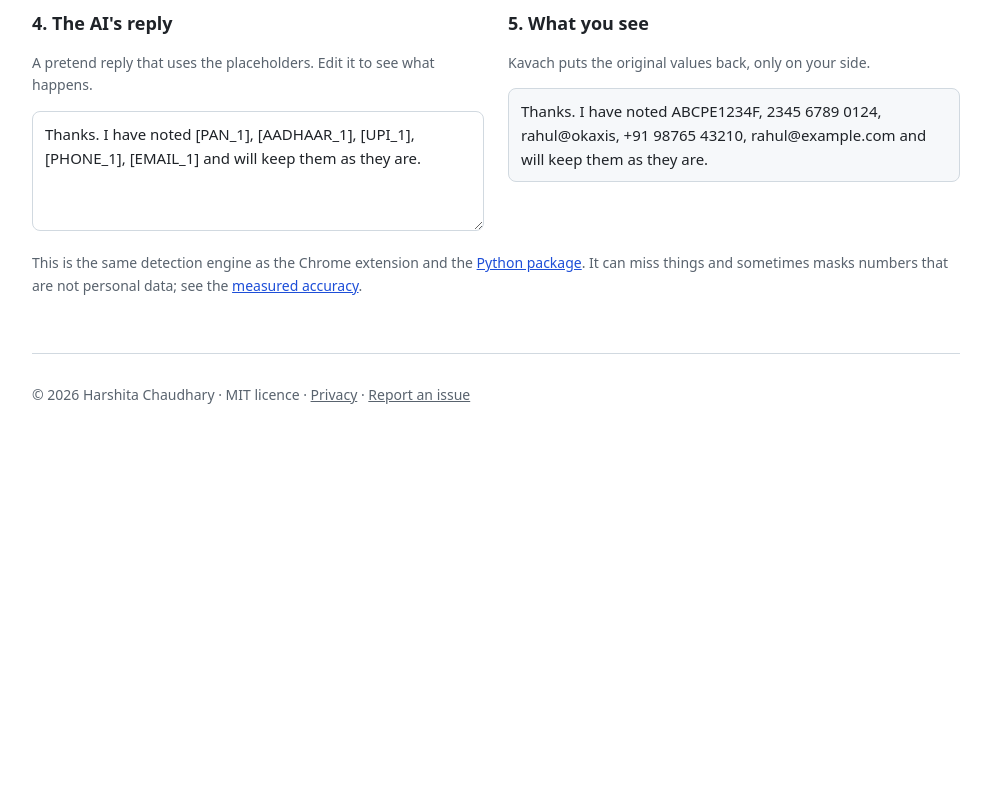
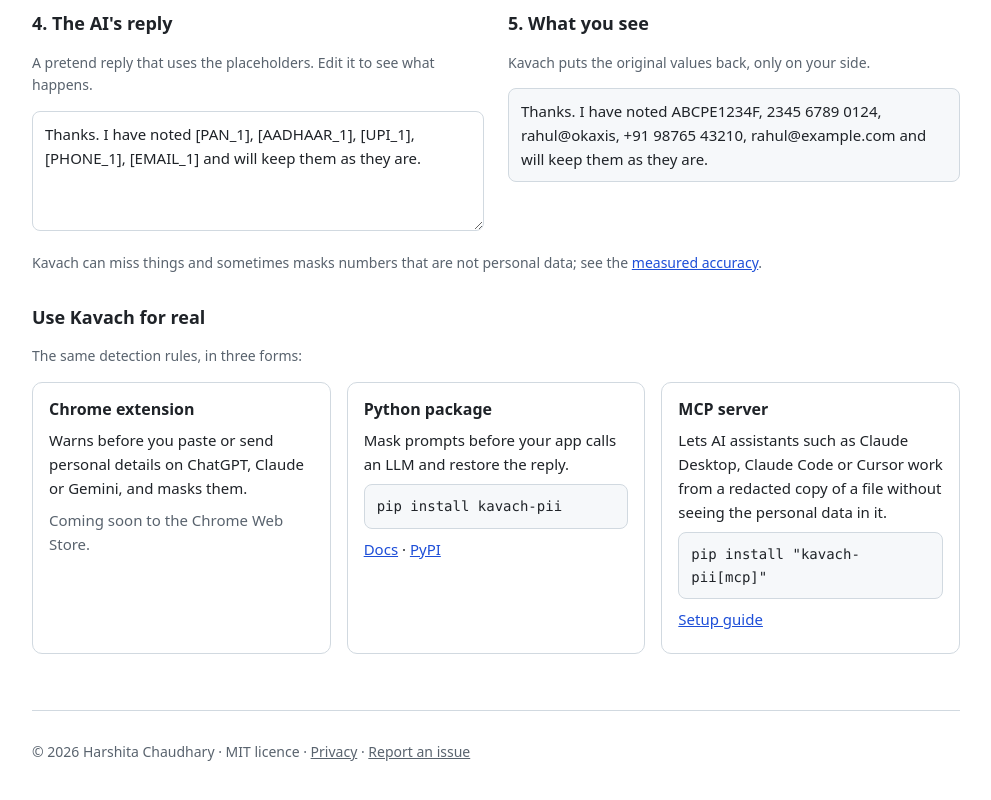
Before and after one commit to harshita1615/kavach-pii, a browser extension: page docs/demo/index.html in a window 1280 px wide. Shown: the part 828-1628 px from the top of the page, without its empty margins (144-1135 px from the left). Before the commit the page ends 1312 px from the top, so only its background shows below. Drawn offline with Linux system fonts and the light colour scheme.

Commit message:
Demo: link the extension, Python package and MCP server

```diff
--- a/docs/demo/index.html
+++ b/docs/demo/index.html
@@ -100,6 +100,11 @@
       .grid { display: grid; gap: 0 24px; grid-template-columns: 1fr 1fr; }
       .grid > section { min-width: 0; }
       @media (max-width: 760px) { .grid { grid-template-columns: 1fr; } }
+      .uses { display: grid; gap: 16px; grid-template-columns: repeat(auto-fit, minmax(240px, 1fr)); }
+      .use { border: 1px solid var(--border); border-radius: 10px; padding: 14px 16px; }
+      .use h3 { margin: 0 0 6px; font-size: 16px; }
+      .use p { margin: 0 0 8px; font-size: 15px; }
+      .use .box { min-height: 0; margin-bottom: 8px; }
       footer { margin-top: 56px; padding-top: 16px; border-top: 1px solid var(--border); font-size: 14px; color: var(--muted); }
       footer a { color: var(--muted); }
       noscript p { color: #b42318; }
@@ -166,11 +171,31 @@
       </div>
 
       <p class="muted">
-        This is the same detection engine as the Chrome extension and the
-        <a href="https://pypi.org/project/kavach-pii/">Python package</a>. It can miss things and
-        sometimes masks numbers that are not personal data; see the
+        Kavach can miss things and sometimes masks numbers that are not personal data; see the
         <a href="https://github.com/harshita1615/kavach-pii#accuracy">measured accuracy</a>.
       </p>
+
+      <h2>Use Kavach for real</h2>
+      <p class="muted">The same detection rules, in three forms:</p>
+      <div class="uses">
+        <div class="use">
+          <h3>Chrome extension</h3>
+          <p>Warns before you paste or send personal details on ChatGPT, Claude or Gemini, and masks them.</p>
+          <p class="muted">Coming soon to the Chrome Web Store.</p>
+        </div>
+        <div class="use">
+          <h3>Python package</h3>
+          <p>Mask prompts before your app calls an LLM and restore the reply.</p>
+          <pre class="box mono">pip install kavach-pii</pre>
+          <p><a href="https://github.com/harshita1615/kavach-pii#usage">Docs</a> · <a href="https://pypi.org/project/kavach-pii/">PyPI</a></p>
+        </div>
+        <div class="use">
+          <h3>MCP server</h3>
+          <p>Lets AI assistants such as Claude Desktop, Claude Code or Cursor work from a redacted copy of a file without seeing the personal data in it.</p>
+          <pre class="box mono">pip install "kavach-pii[mcp]"</pre>
+          <p><a href="https://github.com/harshita1615/kavach-pii#mcp-server">Setup guide</a></p>
+        </div>
+      </div>
 
       <footer>
         <p>
```
